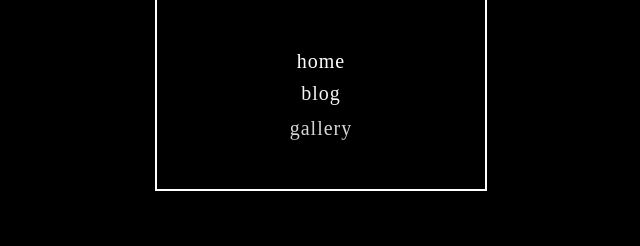
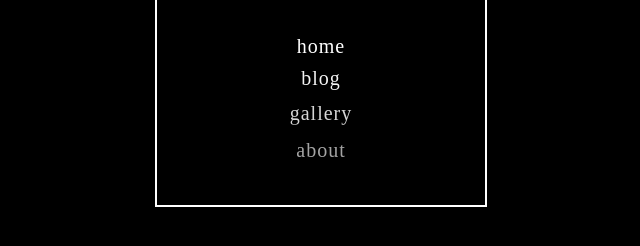
Before and after one commit to sofiabrazda213/in-bloom, a plain HTML site: page index.html in a window 1280 px wide. Shown: the part 428-674 px from the top of the page, without its empty margins (319-959 px from the left). Drawn offline with nearby package versions, Linux system fonts and the light colour scheme; files whose address does not match are found by name; a web font is replaced by a local one.

Commit message:
Update index.html

```diff
--- a/index.html
+++ b/index.html
@@ -26,9 +26,9 @@
             <img src="images/gifs/bow4u.gif" class="nav-logo" alt="logo" />
             <ul class="nav-list">
               <li><a href="home.html">home</a></li>
-              <!-- <li><a href="about.html">about</a></li> -->
               <li><a href="blog.html">blog</a></li>
               <li><a href="gallery.html">gallery</a></li>
+              <li><a href="about.html">about</a></li>
             </ul>
           </div>
         </div>
```
